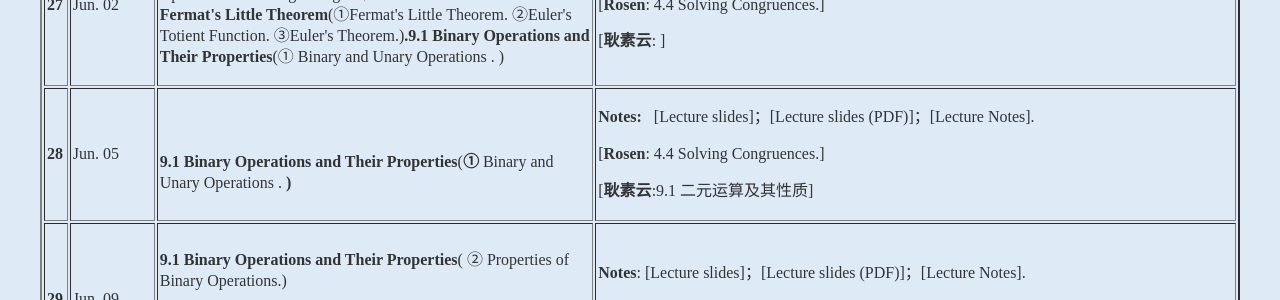
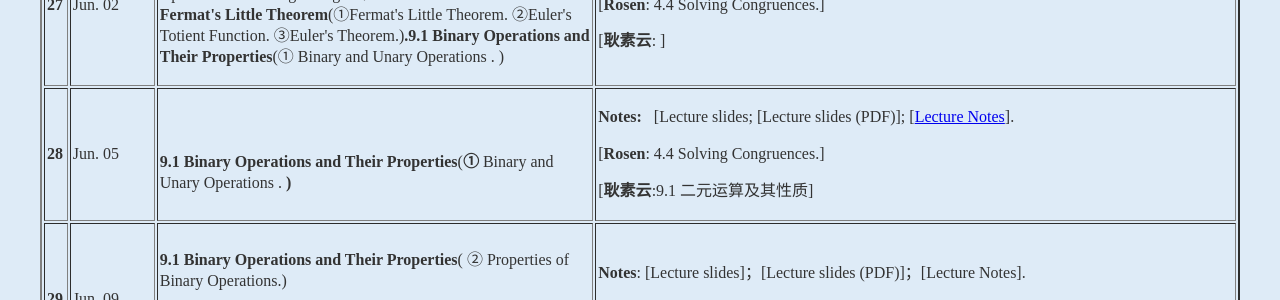
Before and after one commit to kejiwei/kejiwei.github.io, a Jekyll site: the page teaching/courses/dismath/index.html, which Jekyll copies as it is, in a window 1280 px wide and 900 px high, scrolled down 4737 px. Shown: the part 152-452 px from the top of the window. Built offline with Jekyll 4.4.1, drawn with Linux system fonts in a browser that asks for light colours; some of the changed lines change nothing that is shown.

Commit message:
20260603

```diff
--- a/teaching/courses/dismath/index.html
+++ b/teaching/courses/dismath/index.html
@@ -335,7 +335,7 @@
                 <td>Jun. 05</td>
                 <td><p><strong>&nbsp;</strong><strong>&nbsp;</strong> <b>&nbsp;</b> <strong>&nbsp;</strong></p>
                   <p><strong>9.1 Binary Operations and Their Properties</strong>(<strong>①</strong> Binary and Unary Operations . <strong>)</strong></p></td>
-                <td><p><strong>Notes:</strong> &nbsp; [Lecture slides]；[Lecture slides (PDF)]；[Lecture Notes].</p>
+                <td><p><strong>Notes:</strong> &nbsp; [Lecture slides; [Lecture slides (PDF)]; [<a href="slides/离散数学讲义第10章-代数系统-20260603V1.pdf">Lecture Notes</a>].</p>
                   <p>[<strong>Rosen</strong>: 4.4 Solving Congruences.]&nbsp;</p>
                   <p>[<strong>耿素云</strong>:9.1 二元运算及其性质] </p></td>
                 </tr>
```
Also changed, not shown: 3 other files.
